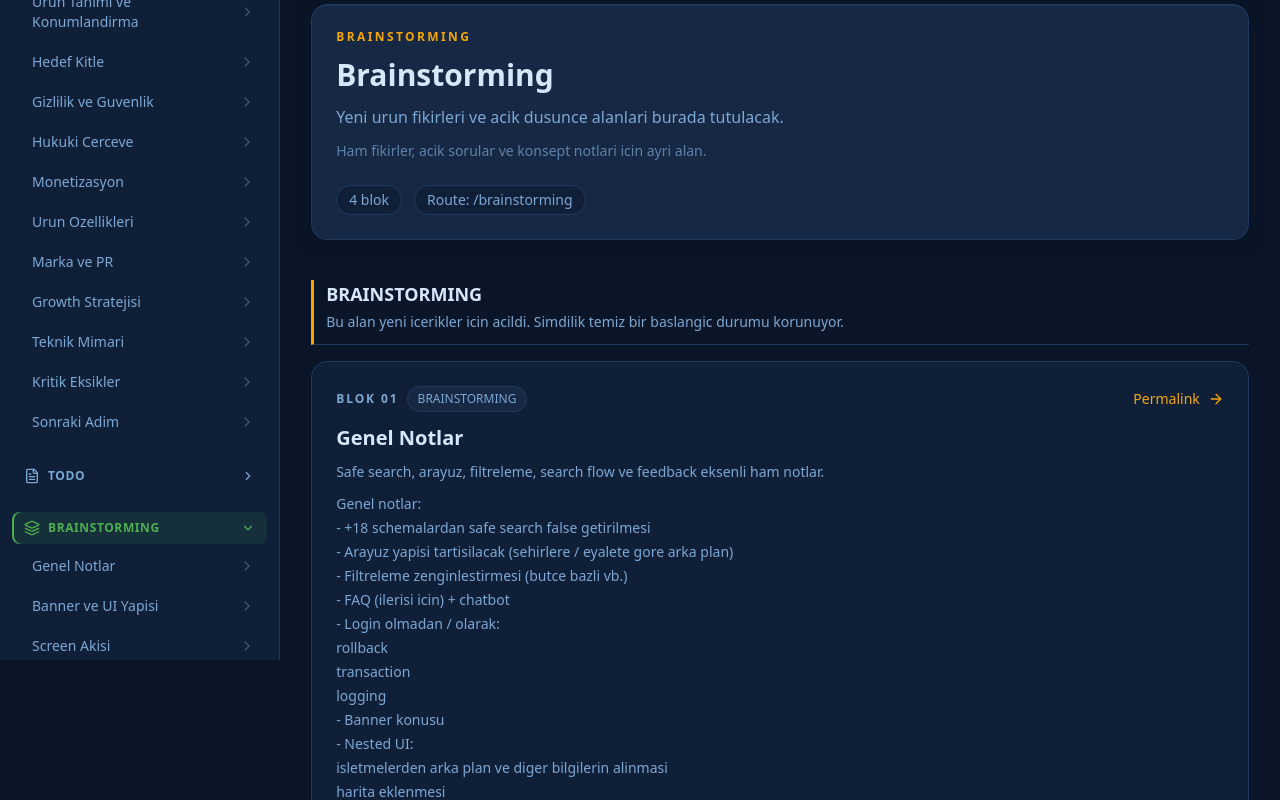
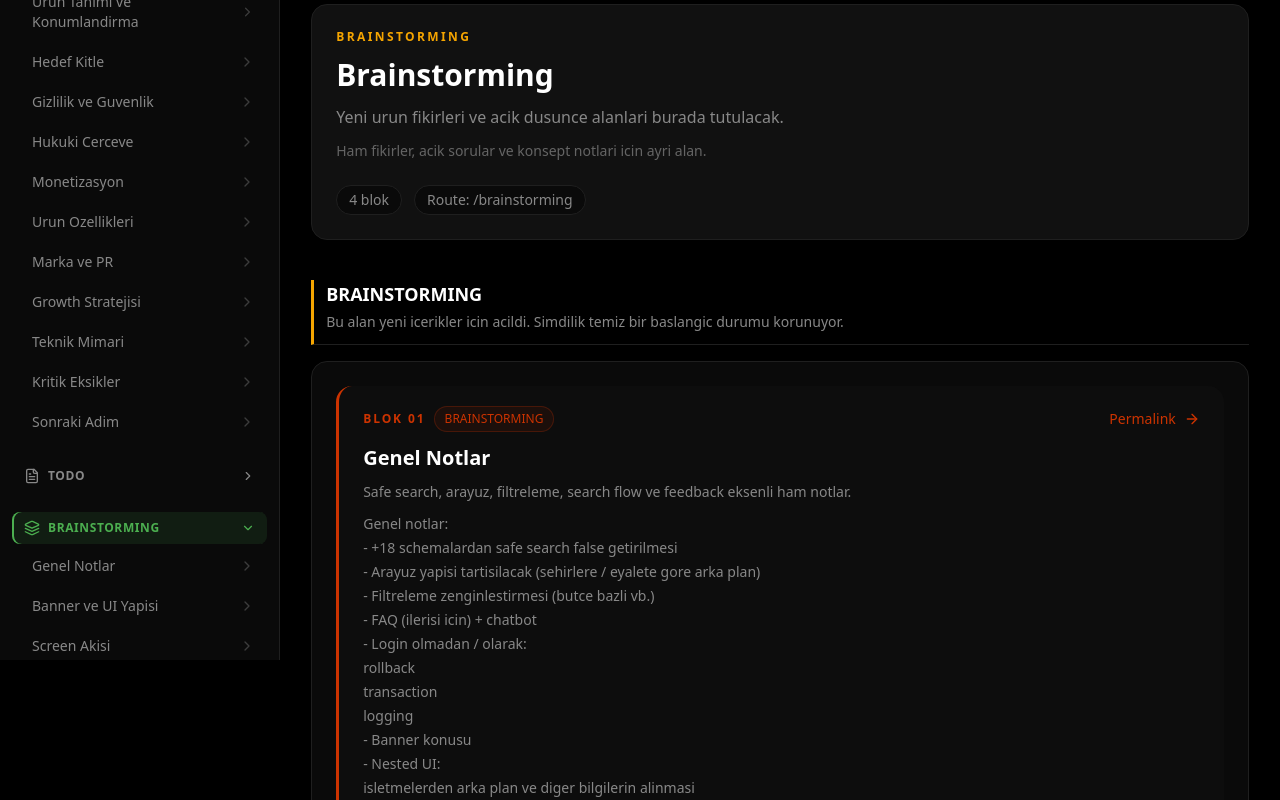
Before and after one commit to ubterzioglu/desiredash, a Next.js app: page /brainstorming in a window 1280 px wide. Shown: the part 140-940 px from the top of the page. Built offline with nearby package versions, Linux system fonts and the light colour scheme; no server answers.

Commit message:
feat: pure black theme with cycling XP colors on cards

```diff
--- a/src/components/layout/Header.tsx
+++ b/src/components/layout/Header.tsx
@@ -14,7 +14,7 @@ export default function Header({
   menuButtonRef,
 }: HeaderProps) {
   return (
-    <header className="fixed inset-x-0 top-0 z-50 h-[var(--docs-header-height)] border-b border-canvas-border bg-canvas-elevated/95 backdrop-blur" style={{ boxShadow: '0 1px 0 0 #1E3A5F' }}>
+    <header className="fixed inset-x-0 top-0 z-50 h-[var(--docs-header-height)] border-b border-canvas-border bg-canvas-elevated/95 backdrop-blur-sm" style={{ boxShadow: '0 1px 0 0 #1F1F1F' }}>
       {/* Windows XP 4-colour flag stripe */}
       <div className="absolute inset-x-0 top-0 h-[3px] flex">
         <div className="flex-1" style={{ background: '#CC3300' }} />
--- a/src/components/layout/MainContent.tsx
+++ b/src/components/layout/MainContent.tsx
@@ -35,7 +35,7 @@ export default function MainContent({ categorySlug }: MainContentProps) {
           </Link>
         )}
 
-        <div className="rounded-2xl border border-canvas-border bg-canvas-elevated p-6 shadow-sm" style={{ boxShadow: '0 2px 16px rgba(10,22,40,0.7), inset 0 1px 0 rgba(61,139,219,0.08)' }}>
+        <div className="rounded-2xl border border-canvas-border bg-canvas-elevated p-6 shadow-sm" style={{ boxShadow: '0 2px 16px rgba(0,0,0,0.8)', borderColor: '#1F1F1F' }}>
           {contentView.eyebrow && (
             <p className="text-xs font-semibold uppercase tracking-[0.2em]" style={{ color: '#F5A500' }}>
               {contentView.eyebrow}
@@ -115,7 +115,7 @@ export default function MainContent({ categorySlug }: MainContentProps) {
 
           {section.cards.length > 0 ? (
             <div className={getGridClasses(section)}>
-              {section.cards.map((card) => {
+              {section.cards.map((card, cardIndex) => {
                 const Icon = card.iconKey ? getDocIcon(card.iconKey) : null
 
                 return (
@@ -128,6 +128,7 @@ export default function MainContent({ categorySlug }: MainContentProps) {
                     eyebrow={card.eyebrow}
                     density={card.density}
                     anchorId={card.anchorId}
+                    xpColorIndex={cardIndex}
                     icon={Icon ? <Icon size={20} /> : undefined}
                     action={
                       card.action?.type === 'link'
--- a/src/components/ui/ContentCard.tsx
+++ b/src/components/ui/ContentCard.tsx
@@ -1,5 +1,6 @@
 import Link from 'next/link'
 import { ReactNode } from 'react'
+import type React from 'react'
 import { ArrowRight } from 'lucide-react'
 
 type ContentCardAction =
@@ -16,6 +17,8 @@ type ContentCardAction =
       surface?: 'card' | 'cta'
     }
 
+const XP_COLORS = ['#CC3300', '#4CAF50', '#1A6DC2', '#F5A500'] as const
+
 interface ContentCardProps {
   title: string
   description: string
@@ -26,6 +29,7 @@ interface ContentCardProps {
   anchorId?: string
   density?: 'default' | 'compact' | 'detail'
   action?: ContentCardAction
+  xpColorIndex?: number
 }
 
 export default function ContentCard({
@@ -38,15 +42,17 @@ export default function ContentCard({
   anchorId,
   density = 'default',
   action,
+  xpColorIndex = 0,
 }: ContentCardProps) {
   const actionSurface = action?.surface ?? 'card'
   const isCardInteractive = Boolean(action) && actionSurface === 'card'
+  const xpColor = XP_COLORS[xpColorIndex % XP_COLORS.length]
 
   const cardClasses = [
     'content-card group',
     density === 'detail' ? 'rounded-2xl' : '',
     isCardInteractive
-      ? 'block cursor-pointer focus-visible:outline-none focus-visible:ring-2 focus-visible:ring-xp-blue focus-visible:ring-offset-2 focus-visible:ring-offset-canvas-base'
+      ? 'block cursor-pointer focus-visible:outline-none focus-visible:ring-2 focus-visible:ring-offset-2 focus-visible:ring-offset-canvas-base'
       : 'block',
     density === 'compact' ? 'p-5' : '',
   ]
@@ -55,8 +61,8 @@ export default function ContentCard({
 
   const titleClasses =
     density === 'detail'
-      ? 'text-xl font-semibold text-ink-primary'
-      : 'text-base font-semibold text-ink-primary transition-colors group-hover:text-xp-green group-focus-visible:text-xp-green'
+      ? 'text-xl font-semibold text-white'
+      : 'text-base font-semibold text-white transition-colors'
 
   const descriptionClasses =
     density === 'detail'
@@ -64,7 +70,7 @@ export default function ContentCard({
       : 'text-sm text-ink-muted'
 
   const actionMarkup = action ? (
-    <span className="inline-flex items-center gap-2 text-sm font-medium transition-colors" style={{ color: '#F5A500' }}>
+    <span className="inline-flex items-center gap-2 text-sm font-medium transition-colors" style={{ color: xpColor }}>
       {action.label}
       <ArrowRight size={16} aria-hidden="true" />
     </span>
@@ -79,7 +85,8 @@ export default function ContentCard({
       return (
         <Link
           href={action.href}
-          className="inline-flex items-center gap-2 rounded-md text-sm font-medium text-xp-blue-light transition-colors hover:text-xp-blue focus-visible:outline-none focus-visible:ring-2 focus-visible:ring-xp-blue focus-visible:ring-offset-2 focus-visible:ring-offset-canvas-surface"
+          className="inline-flex items-center gap-2 rounded-md text-sm font-medium transition-opacity hover:opacity-75 focus-visible:outline-none focus-visible:ring-2 focus-visible:ring-offset-2 focus-visible:ring-offset-canvas-surface"
+          style={{ color: xpColor }}
         >
           {actionMarkup}
         </Link>
@@ -90,16 +97,25 @@ export default function ContentCard({
       <button
         type="button"
         onClick={action.onClick}
-        className="inline-flex items-center gap-2 rounded-md text-sm font-medium text-xp-blue-light transition-colors hover:text-xp-blue focus-visible:outline-none focus-visible:ring-2 focus-visible:ring-xp-blue focus-visible:ring-offset-2 focus-visible:ring-offset-canvas-surface"
+        className="inline-flex items-center gap-2 rounded-md text-sm font-medium transition-opacity hover:opacity-75 focus-visible:outline-none focus-visible:ring-2 focus-visible:ring-offset-2 focus-visible:ring-offset-canvas-surface"
+        style={{ color: xpColor }}
       >
         {actionMarkup}
       </button>
     )
   }
 
+  const cardStyle: React.CSSProperties = {
+    borderLeft: `3px solid ${xpColor}`,
+    background: '#0D0D0D',
+    borderRadius: density === 'detail' ? '1rem' : '0.75rem',
+    padding: density === 'compact' ? undefined : '1.25rem 1.5rem',
+  }
+
   const content = (
     <div
       id={anchorId}
+      style={cardStyle}
       className={`${
         anchorId ? 'scroll-mt-28' : ''
       } ${density === 'detail' ? 'space-y-4' : 'space-y-3'}`.trim()}
@@ -108,7 +124,7 @@ export default function ContentCard({
         {icon && density !== 'detail' && (
           <div
             className="flex h-10 w-10 shrink-0 items-center justify-center rounded-lg transition-colors"
-            style={{ background: 'rgba(76,175,80,0.12)', color: '#4CAF50' }}
+            style={{ background: `${xpColor}18`, color: xpColor }}
             aria-hidden="true"
           >
             {icon}
@@ -119,12 +135,12 @@ export default function ContentCard({
             <div className="flex flex-wrap items-center justify-between gap-3">
               <div className="flex flex-wrap items-center gap-2">
                 {eyebrow && (
-                  <p className="text-xs font-semibold uppercase tracking-[0.16em] text-ink-muted">
+                  <p className="text-xs font-semibold uppercase tracking-[0.16em]" style={{ color: xpColor }}>
                     {eyebrow}
                   </p>
                 )}
                 {badge && (
-                  <span className="rounded-full bg-canvas-elevated border border-canvas-border px-2.5 py-1 text-xs font-medium text-ink-muted">
+                  <span className="rounded-full px-2.5 py-1 text-xs font-medium" style={{ background: `${xpColor}15`, color: xpColor, border: `1px solid ${xpColor}40` }}>
                     {badge}
                   </span>
                 )}
--- a/src/styles/globals.css
+++ b/src/styles/globals.css
@@ -19,23 +19,23 @@
     @apply bg-canvas-base text-ink-primary antialiased;
   }
 
-  /* XP-style dark scrollbar */
+  /* XP scrollbar on black */
   ::-webkit-scrollbar {
     width: 6px;
     height: 6px;
   }
 
   ::-webkit-scrollbar-track {
-    @apply bg-canvas-surface;
+    background: #0A0A0A;
   }
 
   ::-webkit-scrollbar-thumb {
-    background: rgba(26, 109, 194, 0.45);
+    background: #2a2a2a;
     border-radius: 3px;
   }
 
   ::-webkit-scrollbar-thumb:hover {
-    @apply bg-xp-blue-light;
+    background: #1A6DC2;
   }
 }
 
@@ -63,19 +63,19 @@
   .sidebar-item {
     @apply flex cursor-pointer items-center gap-3 rounded-lg px-3 py-2 text-sm font-medium
            text-ink-muted transition-colors
-           hover:bg-canvas-elevated hover:text-ink-primary
+           hover:bg-canvas-elevated hover:text-white
            focus-visible:outline-none focus-visible:ring-2 focus-visible:ring-xp-blue focus-visible:ring-offset-2 focus-visible:ring-offset-canvas-surface;
   }
 
   .sidebar-item.active {
     @apply font-semibold;
     color: #4CAF50;
-    background-color: rgba(76, 175, 80, 0.12);
+    background-color: rgba(76, 175, 80, 0.10);
     box-shadow: inset 2px 0 0 #4CAF50;
   }
 
   .sidebar-category {
-    @apply text-xs font-semibold text-ink-muted uppercase tracking-wider px-3 py-2 opacity-60;
+    @apply text-xs font-semibold text-ink-muted uppercase tracking-wider px-3 py-2 opacity-50;
   }
 
   .content-card {
--- a/tailwind.config.js
+++ b/tailwind.config.js
@@ -29,17 +29,17 @@ module.exports = {
           red: '#CC3300',
           yellow: '#F5A500',
         },
-        // Dark canvas surfaces
+        // Pure black canvas surfaces
         canvas: {
-          base: '#0A1628',
-          surface: '#0F1F38',
-          elevated: '#162844',
-          border: '#1E3A5F',
+          base: '#000000',
+          surface: '#0A0A0A',
+          elevated: '#111111',
+          border: '#1F1F1F',
         },
-        // Dark text
+        // White text
         ink: {
-          primary: '#D6E8FF',
-          muted: '#7BA8D4',
+          primary: '#FFFFFF',
+          muted: '#888888',
         },
       },
     },
```
